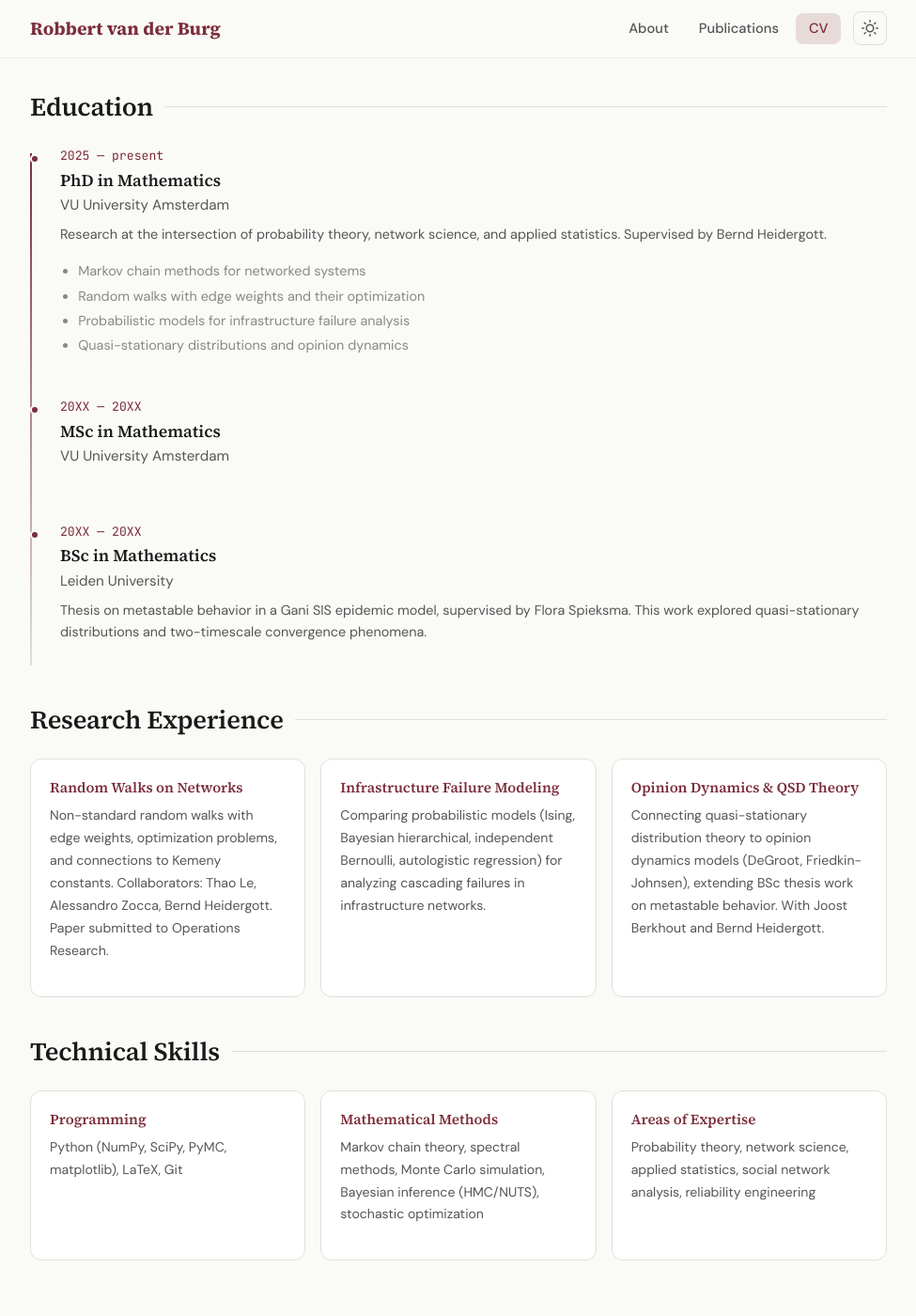
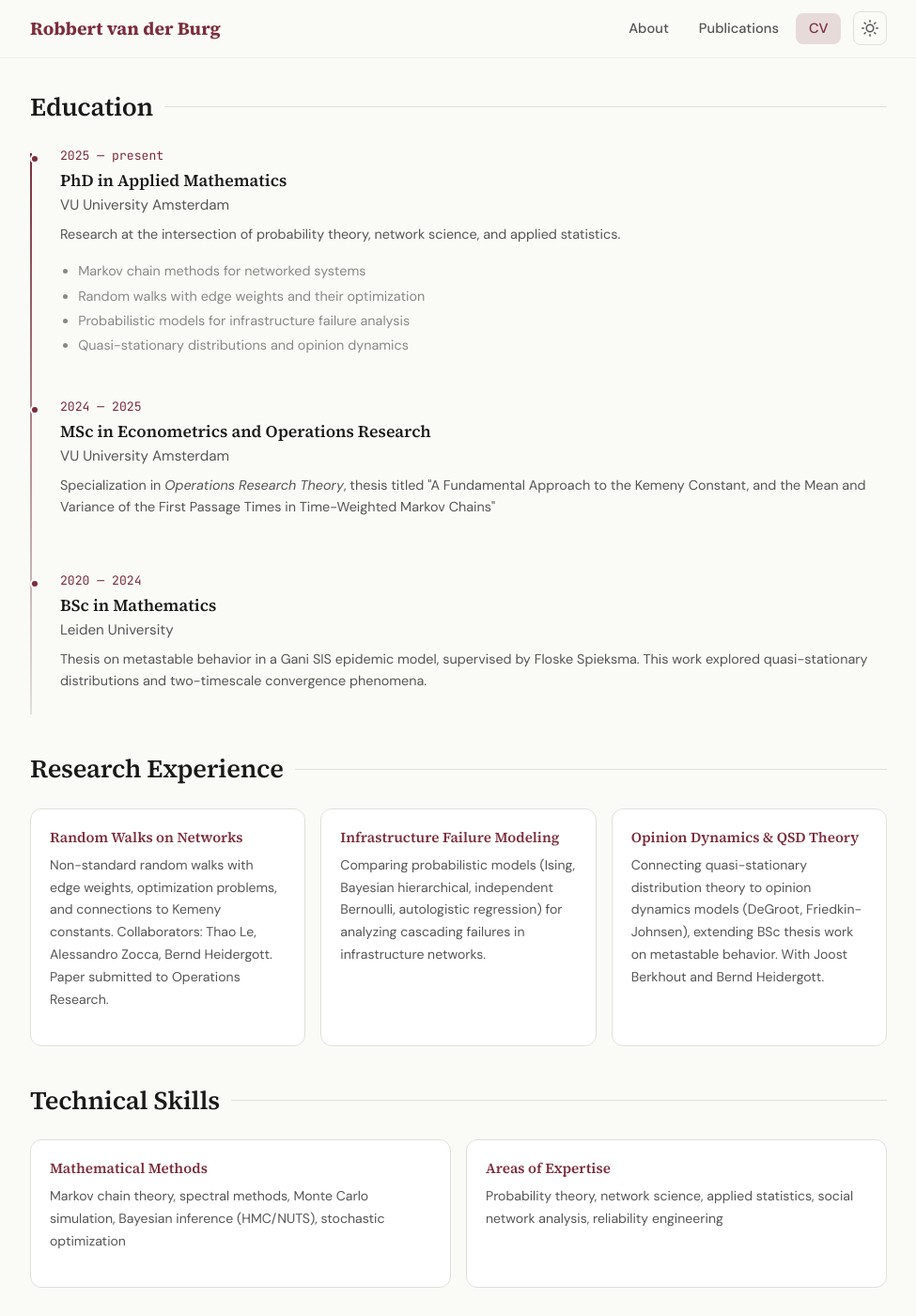
Before and after one commit to robbertvanderburg/robbertvanderburg.github.io, a Jekyll site: the page built from cv.html, in a window 1280 px wide and 1400 px high. Shown: the whole window at 94% size, without its empty margins (152-1127 px from the left). Built offline with Jekyll 4.4.1, drawn with Linux system fonts in a browser that asks for light colours; some of the changed text lies outside the part shown.

Commit message:
Revise CV with updated education and thesis information
Updated educational qualifications and thesis details in the CV.

```diff
--- a/cv.html
+++ b/cv.html
@@ -13,10 +13,10 @@ permalink: /cv/
 
     <div class="cv-entry">
       <div class="cv-entry-period">2025 — present</div>
-      <h3 class="cv-entry-title">PhD in Mathematics</h3>
+      <h3 class="cv-entry-title">PhD in Applied Mathematics</h3>
       <div class="cv-entry-org">VU University Amsterdam</div>
       <div class="cv-entry-details">
-        <p>Research at the intersection of probability theory, network science, and applied statistics. Supervised by Bernd Heidergott.</p>
+        <p>Research at the intersection of probability theory, network science, and applied statistics.</p>
         <ul>
           <li>Markov chain methods for networked systems</li>
           <li>Random walks with edge weights and their optimization</li>
@@ -27,20 +27,20 @@ permalink: /cv/
     </div>
 
     <div class="cv-entry">
-      <div class="cv-entry-period">20XX — 20XX</div>
-      <h3 class="cv-entry-title">MSc in Mathematics</h3>
+      <div class="cv-entry-period">2024 — 2025</div>
+      <h3 class="cv-entry-title">MSc in Econometrics and Operations Research</h3>
       <div class="cv-entry-org">VU University Amsterdam</div>
       <div class="cv-entry-details">
-        <p><!-- Add thesis title, specialization, etc. --></p>
+        <p>Specialization in <i>Operations Research Theory</i>, thesis titled "A Fundamental Approach to the Kemeny Constant, and the Mean and Variance of the First Passage Times in Time-Weighted Markov Chains"</p>
       </div>
     </div>
 
     <div class="cv-entry">
-      <div class="cv-entry-period">20XX — 20XX</div>
+      <div class="cv-entry-period">2020 — 2024</div>
       <h3 class="cv-entry-title">BSc in Mathematics</h3>
       <div class="cv-entry-org">Leiden University</div>
       <div class="cv-entry-details">
-        <p>Thesis on metastable behavior in a Gani SIS epidemic model, supervised by Flora Spieksma. This work explored quasi-stationary distributions and two-timescale convergence phenomena.</p>
+        <p>Thesis on metastable behavior in a Gani SIS epidemic model, supervised by Floske Spieksma. This work explored quasi-stationary distributions and two-timescale convergence phenomena.</p>
       </div>
     </div>
 
@@ -75,10 +75,6 @@ permalink: /cv/
 
   <div class="cv-card-grid">
     <div class="cv-card">
-      <h4>Programming</h4>
-      <p>Python (NumPy, SciPy, PyMC, matplotlib), LaTeX, Git</p>
-    </div>
-    <div class="cv-card">
       <h4>Mathematical Methods</h4>
       <p>Markov chain theory, spectral methods, Monte Carlo simulation, Bayesian inference (HMC/NUTS), stochastic optimization</p>
     </div>
@@ -98,11 +92,13 @@ permalink: /cv/
   <div class="cv-timeline">
     <div class="cv-entry">
       <div class="cv-entry-period">2025 — 2026</div>
-      <h3 class="cv-entry-title">Teaching Assistant — Course Name</h3>
-      <div class="cv-entry-org">VU University Amsterdam</div>
+      <h3 class="cv-entry-title">Teaching Assistant for the following courses</h3>
+      <p><a href="https://research.vu.nl/en/courses/mathematical-optimization-5/">Mathematical Optimization</a>, <a href="https://research.vu.nl/en/courses/performance-of-networked-systems-5/">Performance of Networked Systems</a>, <a href="https://research.vu.nl/en/courses/project-optimization-of-business-processes-5/">Project Optimization of Business Processes</a>, and <a href="https://research.vu.nl/en/courses/applied-analysis-financial-mathematics-msc-2/">Financial Mathematics</a></p>
     </div>
   </div>
 </div>
+
+<!-- Uncomment and fill in as needed:
 
 <div class="fade-in">
   <div class="section-header">
```
Also changed, not shown: other parts of cv.html (+0 -2 lines).
